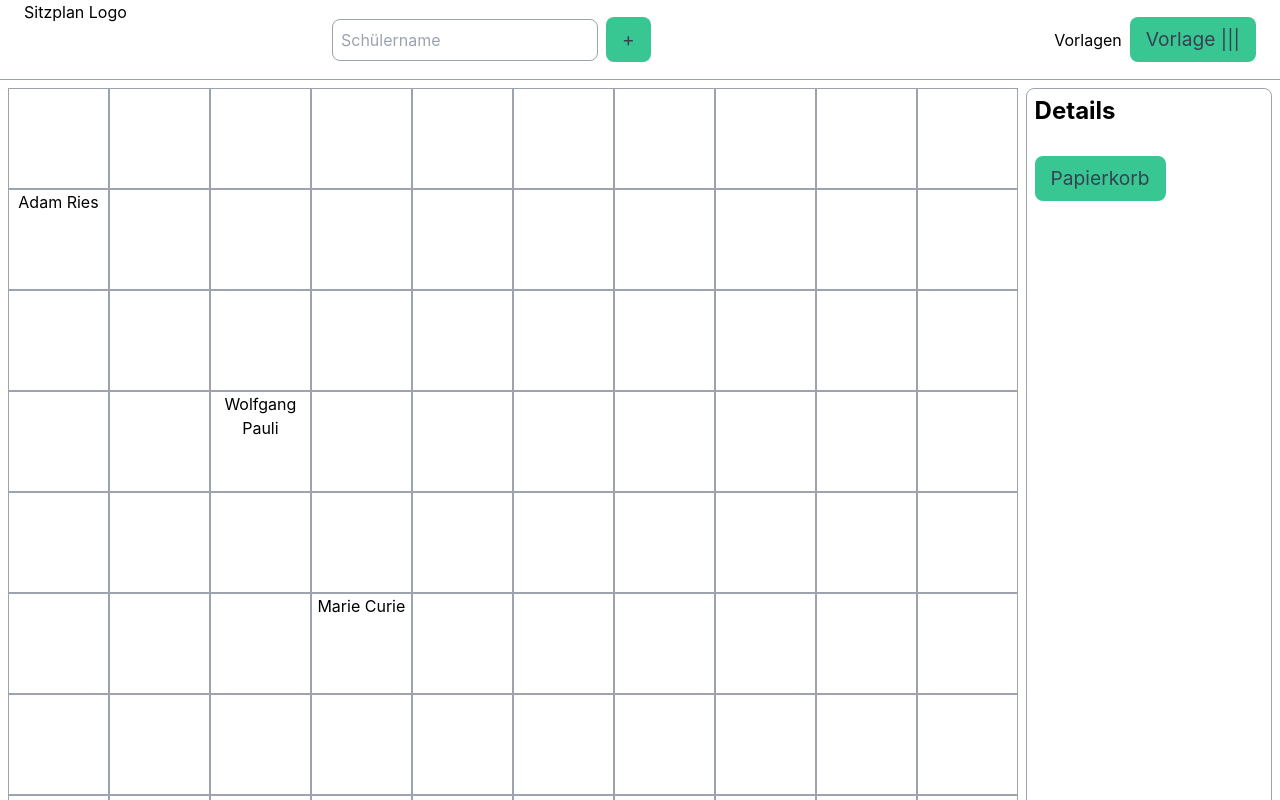
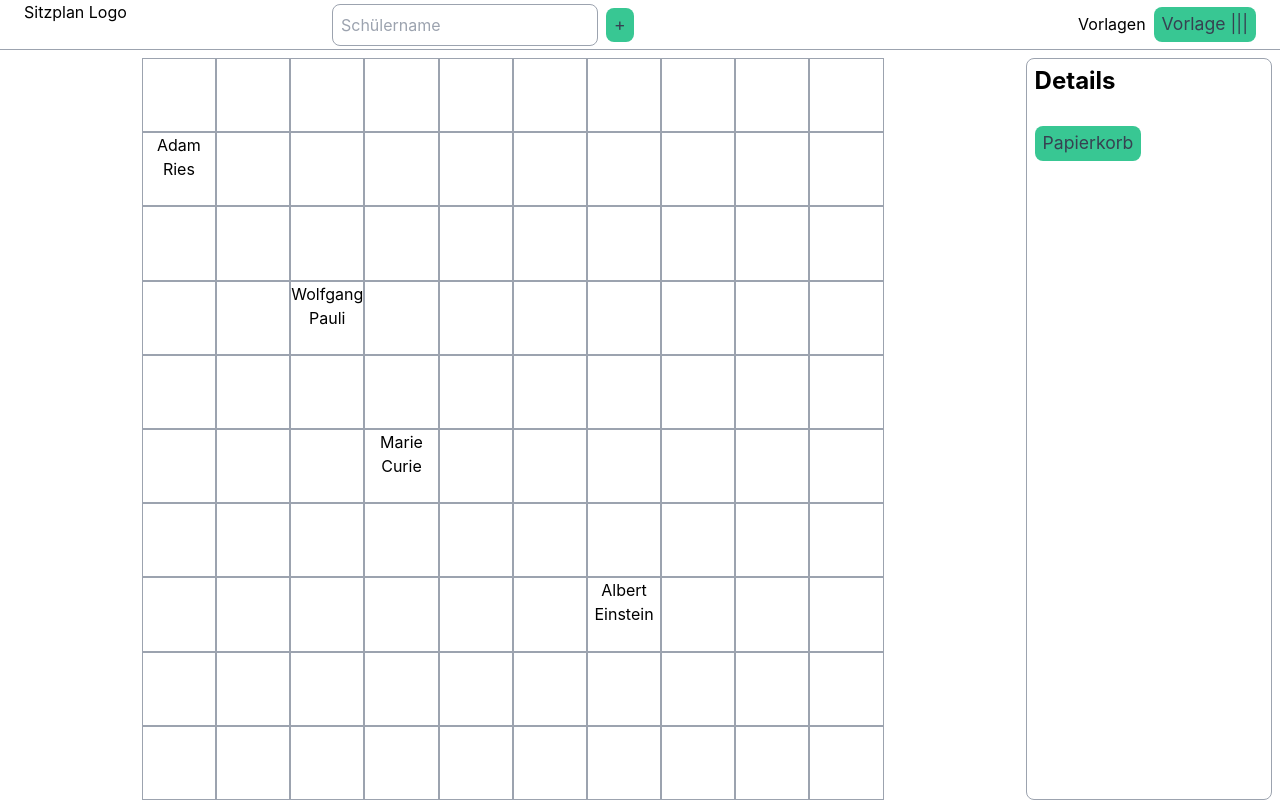
Before and after one commit to christiankozalla/sitzplan, a React (Vite) app: page / in a window 1280 px wide. Shown: the top 800 px of the page. Built offline with nearby package versions, Linux system fonts and the light colour scheme.

Commit message:
Layout with upper editor bar and side panel on the right - Disadvantage: vertical space is limited and precious

```diff
--- a/src/App.module.css
+++ b/src/App.module.css
@@ -20,4 +20,5 @@
 #board {
   grid-area: board;
   margin-left: var(--space);
+  max-height: calc(100vh - (var(--editor-height) + var(--space)));
 }
--- a/src/components/Classroom.module.css
+++ b/src/components/Classroom.module.css
@@ -1,9 +1,13 @@
 .board {
   display: flex;
   flex-wrap: wrap;
+  max-width: calc((100vh - (var(--editor-height) + var(--space))));
+  margin: 0 auto;
 }
 
 .square {
-  width: calc(100% / var(--squaresPerRow));
-  height: calc(100% / var(--squaresPerColumn));
+  aspect-ratio: 1 / 1;
+  height: calc(
+    (100vh - (var(--editor-height) + var(--space))) / var(--squaresPerColumn)
+  );
 }
--- a/src/global.css
+++ b/src/global.css
@@ -1,7 +1,7 @@
 :root {
   --squaresPerRow: 10;
   --squaresPerColumn: 10;
-  --editor-height: 80px;
+  --editor-height: 50px;
   --space: 8px;
   --color-primary-light: rgb(56, 199, 147);
   --color-primary-dark: rgb(0, 128, 82);
@@ -76,12 +76,12 @@ h3 {
 
 button {
   display: inline-block;
-  padding: var(--space) calc(2 * var(--space));
+  padding: calc(0.5 * var(--space)) var(--space);
   border: none;
   background-color: var(--color-primary-light);
   color: var(--text-grey-700);
   border-radius: var(--space);
-  font-size: 1.2rem;
+  font-size: 1.1rem;
   cursor: pointer;
 }
 
```
